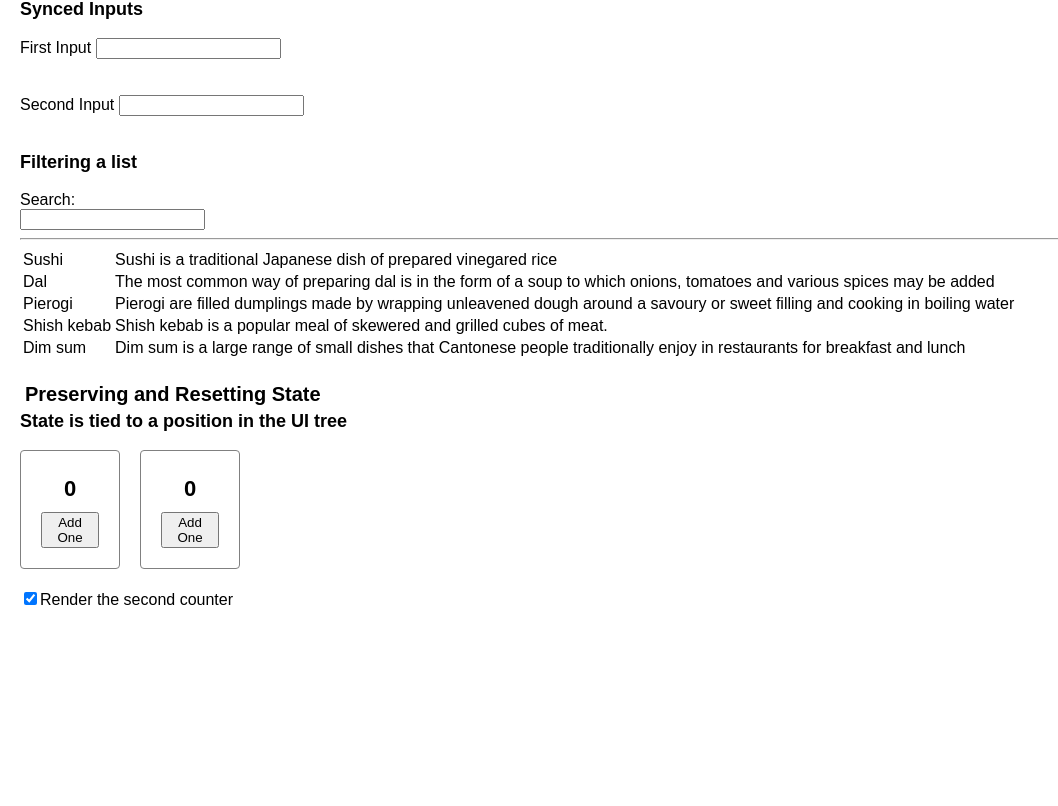
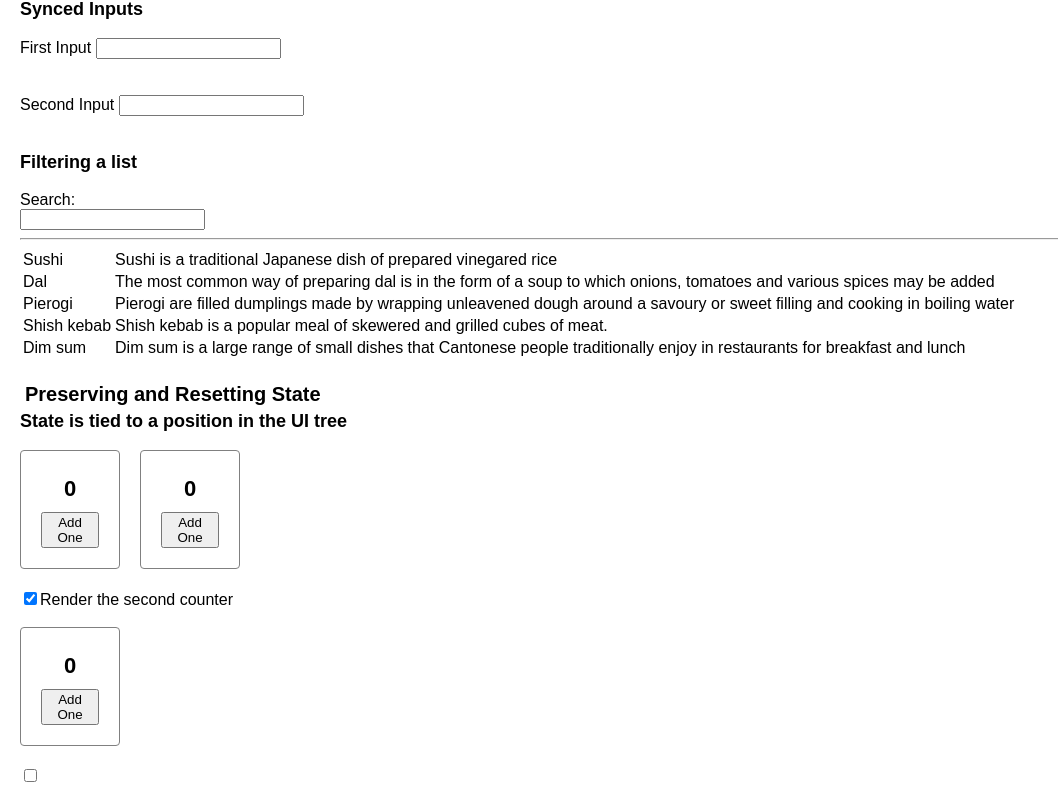
Before and after one commit to mustanjid/ReactLearning, a React (Create React App) app in the folder learnreactagain/: page / in a window 1280 px wide. Shown: the part 1165-1971 px from the top of the page, without its empty margins (0-1058 px from the left). Before the commit the page ends 1794 px from the top, so only its background shows below. Built offline with nearby package versions, Linux system fonts and the light colour scheme.

Commit message:
SameComponentAtTheSameCompostionPreserveState learning added

```diff
--- a/learnreactagain/src/App.js
+++ b/learnreactagain/src/App.js
@@ -13,6 +13,7 @@ import Accordion from "./components/SharingStateBetweenComponents/Childs/Accordi
 import SyncedInputs from "./components/SharingStateBetweenComponents/Syncedinputs ";
 import FilteredList from "./components/SharingStateBetweenComponents/FilteringList/FilteringList";
 import StateIsTiedToAPosition from './components/PreservingAndResettingState/Stateistiedtoaposition/Stateistiedtoaposition'
+import SameComponentAtTheSameCompostionPreserveState from "./components/PreservingAndResettingState/SameComponentAtTheSamePositionPreservesState/SameComponentAtTheSamePositionPreservesState";
 
 function App() {
   return (
@@ -48,6 +49,8 @@ function App() {
       <FilteredList />
       <br />
       <StateIsTiedToAPosition/>
+      <br />
+      <SameComponentAtTheSameCompostionPreserveState />
     </>
   );
 }
--- a/learnreactagain/src/components/PreservingAndResettingState/SameComponentAtTheSamePositionPreservesState/SameComponentAtTheSamePositionPreservesState.js
+++ b/learnreactagain/src/components/PreservingAndResettingState/SameComponentAtTheSamePositionPreservesState/SameComponentAtTheSamePositionPreservesState.js
@@ -1,11 +1,41 @@
 import { useState } from "react";
 
+export default function SameComponentAtTheSameCompostionPreserveState()
+{
+    const [isFancy, setIsFancy] = useState(false)
+    return(
+        <>
+        <div>
+            {isFancy? (<Counter isFancy={true} />) : (<Counter isFancy={false}/>)}
+        </div>
 
-function Counter()
+        <label>
+            <input type="checkbox" onClick={(e)=> setIsFancy(e.target.checked)} />
+        </label>
+        </>
+    )
+}
+
+function Counter({isFancy})
 {
     const[score, setScore] = useState(0)
+    const[hover, setHover] = useState(false)
+
+    let className = "counter"
+    if(hover)
+    {
+        className += "hover"
+    }
+
+    if(isFancy)
+    {
+        className += "fancy"
+    }
 
     return(
-
+        <div className={className} onPointerEnter={()=>setHover(true)} onPointerLeave={()=>setHover(false)} >
+            <h1>{score}</h1>
+            <button onClick={()=>{setScore(score + 1)}}>Add One</button>
+        </div>
     )
 }
```
Also changed, not shown: learnreactagain/src/styles.css (line endings or trailing spaces).
